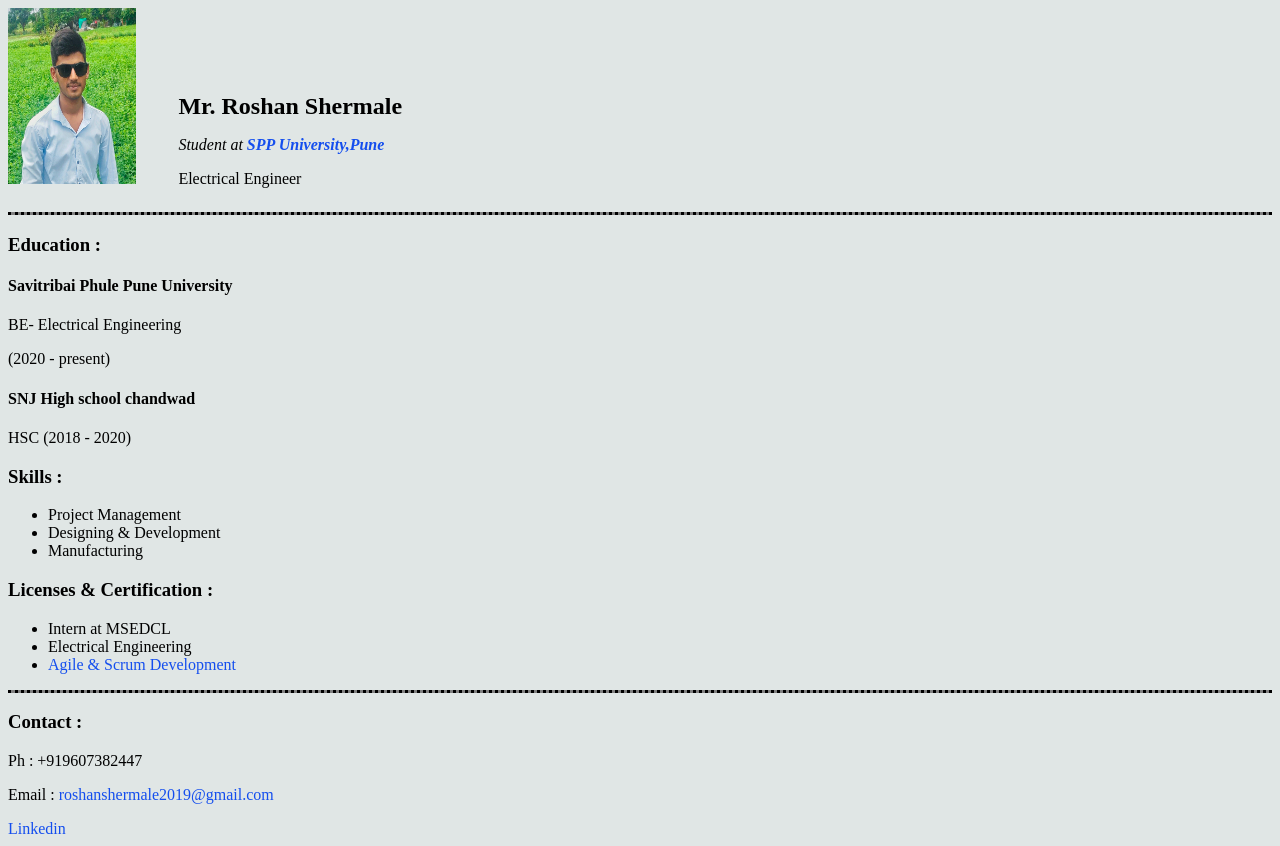
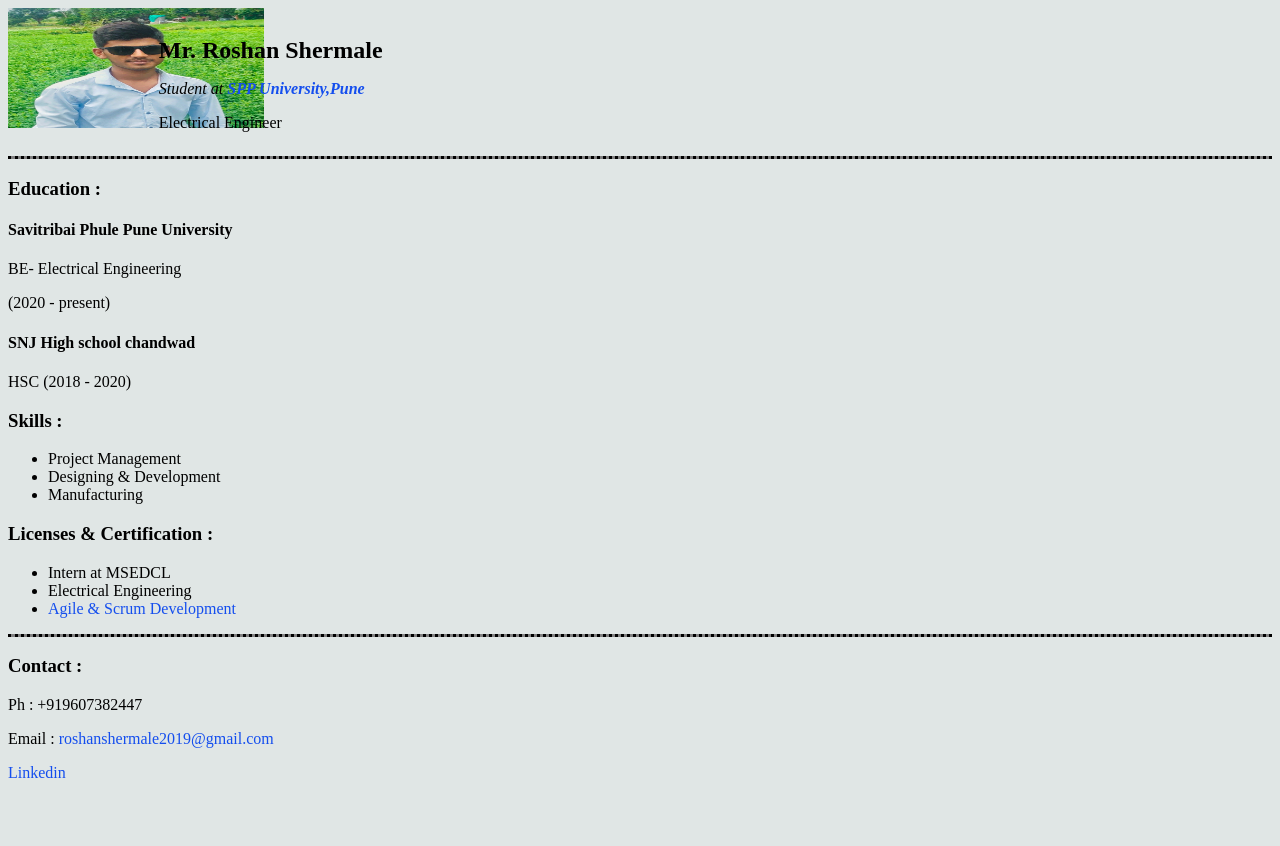
Before and after one commit to Roshanshermale/cv, a plain HTML site: page index.html in a window 1280 px wide. After the commit the page ends 800 px from the top, so only its background shows below. Drawn offline with Linux system fonts and the light colour scheme.

Commit message:
Update page2.css

```diff
--- a/page2.css
+++ b/page2.css
@@ -7,8 +7,8 @@ body{
 }
 img{
     /* position: relative; */
-    height: 22vh;
-    width: 10vw;
+    height: 15vh;
+    width: 20vw;
     /* display: inline; */
 }
 hr{
@@ -20,13 +20,14 @@ a{
 }
 
 .div1{
-    width: 13vw;
+    width: 6vw;
     /* background-color: cadetblue; */
     display: inline-block;
 
 }
 .div2{
     width: 40vw;
+    margin-left: 70px;
     display: inline-block;
     padding: 0 auto ;
     display: absolute;
```
